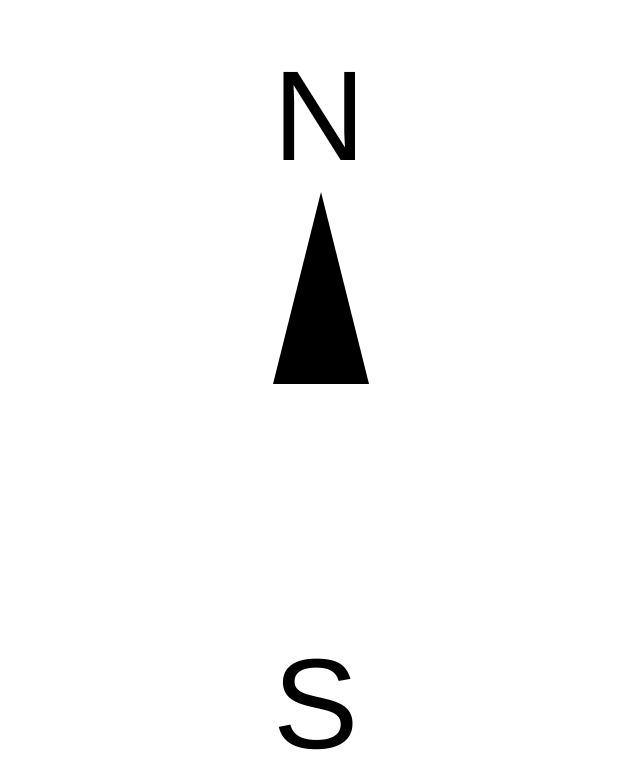
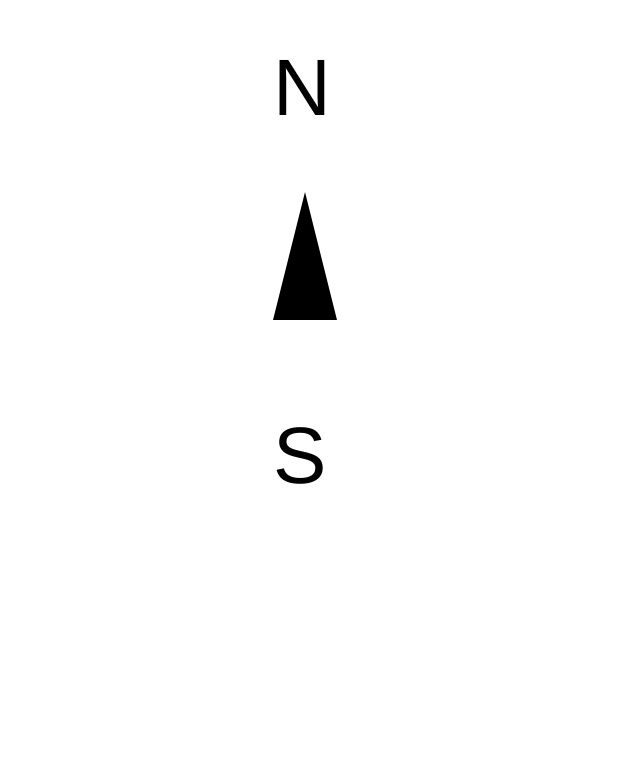
Before and after one commit to cgack/cardinal, a plain HTML site: page index.html in a window 1280 px wide. Shown: the part 118-895 px from the top of the page, without its empty margins (327-967 px from the left). After the commit the page ends 800 px from the top, so only its background shows below. Drawn offline with Linux system fonts and the light colour scheme.

Commit message:
update css

```diff
--- a/index.html
+++ b/index.html
@@ -11,9 +11,9 @@
   .pointer {
     height: 0;
     width: 0;
-    border-left: 3em solid transparent;
-    border-right: 3em solid transparent;
-    border-bottom: 12em solid black;
+    border-left: 2em solid transparent;
+    border-right: 2em solid transparent;
+    border-bottom: 8em solid black;
     margin: -10px 0 0 -40px;
     top: 40%;
     left: 50%;
@@ -23,7 +23,7 @@
     top: 20%;
     left:50%;
     position:absolute;
-    font:8em Helvetica;
+    font:5em Helvetica;
     margin: 0 0 0 -40px;
   }
   </style>
```
